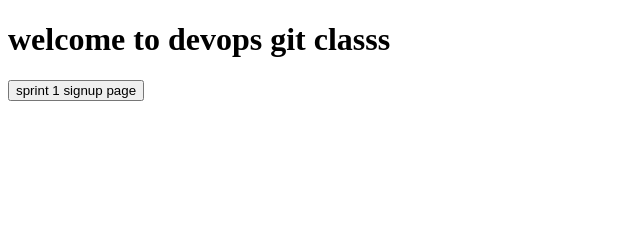
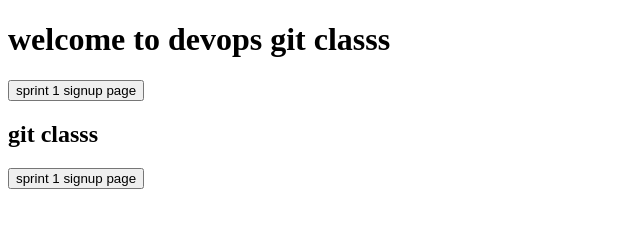
Before and after one commit to TechWithKhanam/hdfcbankproject1711, a plain HTML site: page index.html in a window 1280 px wide. Shown: the whole page, without its empty margins (0-640 px from the left). Drawn offline with Linux system fonts and the light colour scheme.

Commit message:
sprint2 done DEV A

```diff
--- a/index.html
+++ b/index.html
@@ -10,5 +10,13 @@
 
 <p id="demo"></p>
 
+<h2>git classs</h2>
+
+<button type="button"
+onclick="document.getElementById('demo').innerHTML = Date()">
+sprint 1 signup page</button>
+
+<p id="demo"></p>
+
 </body>
 </html>
```
